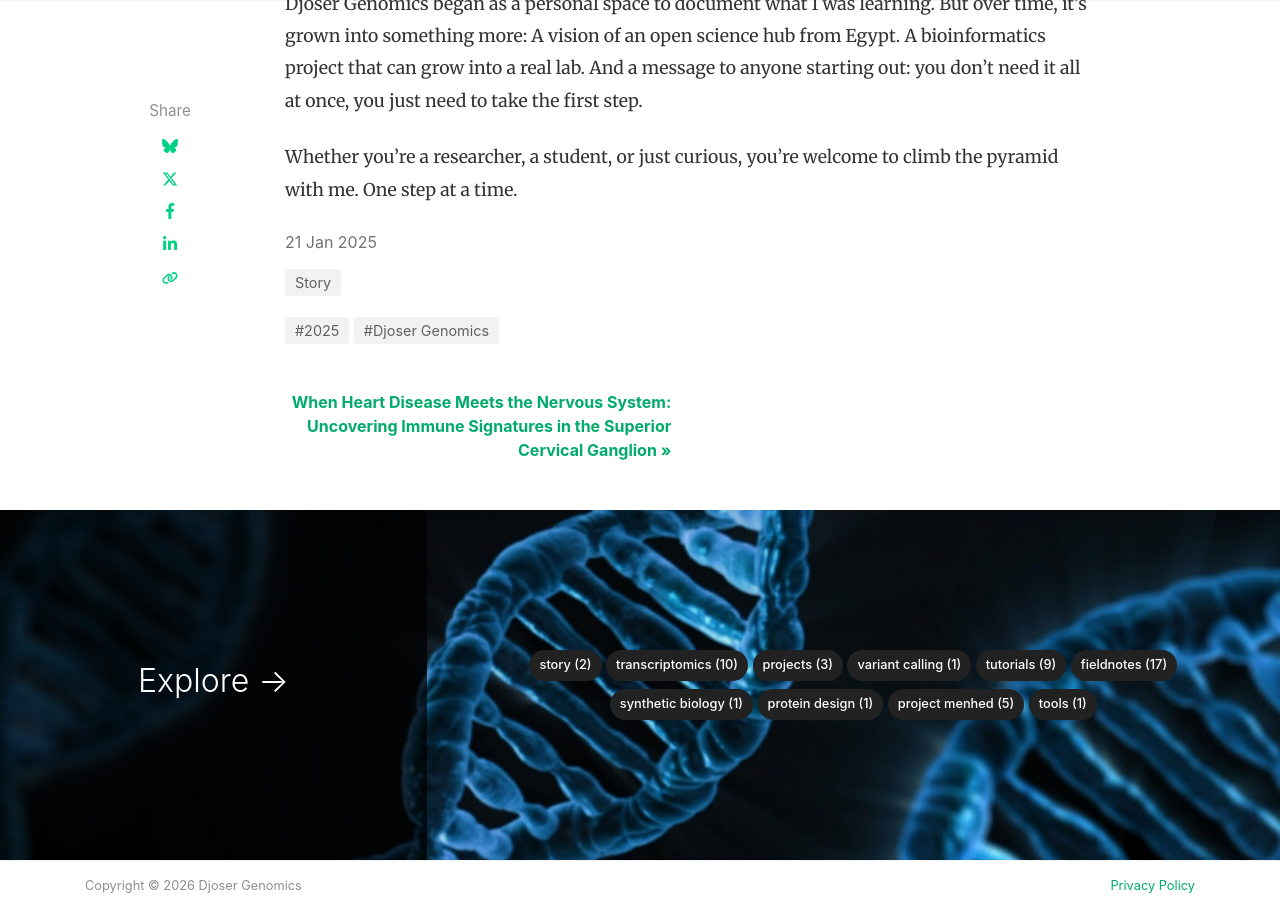
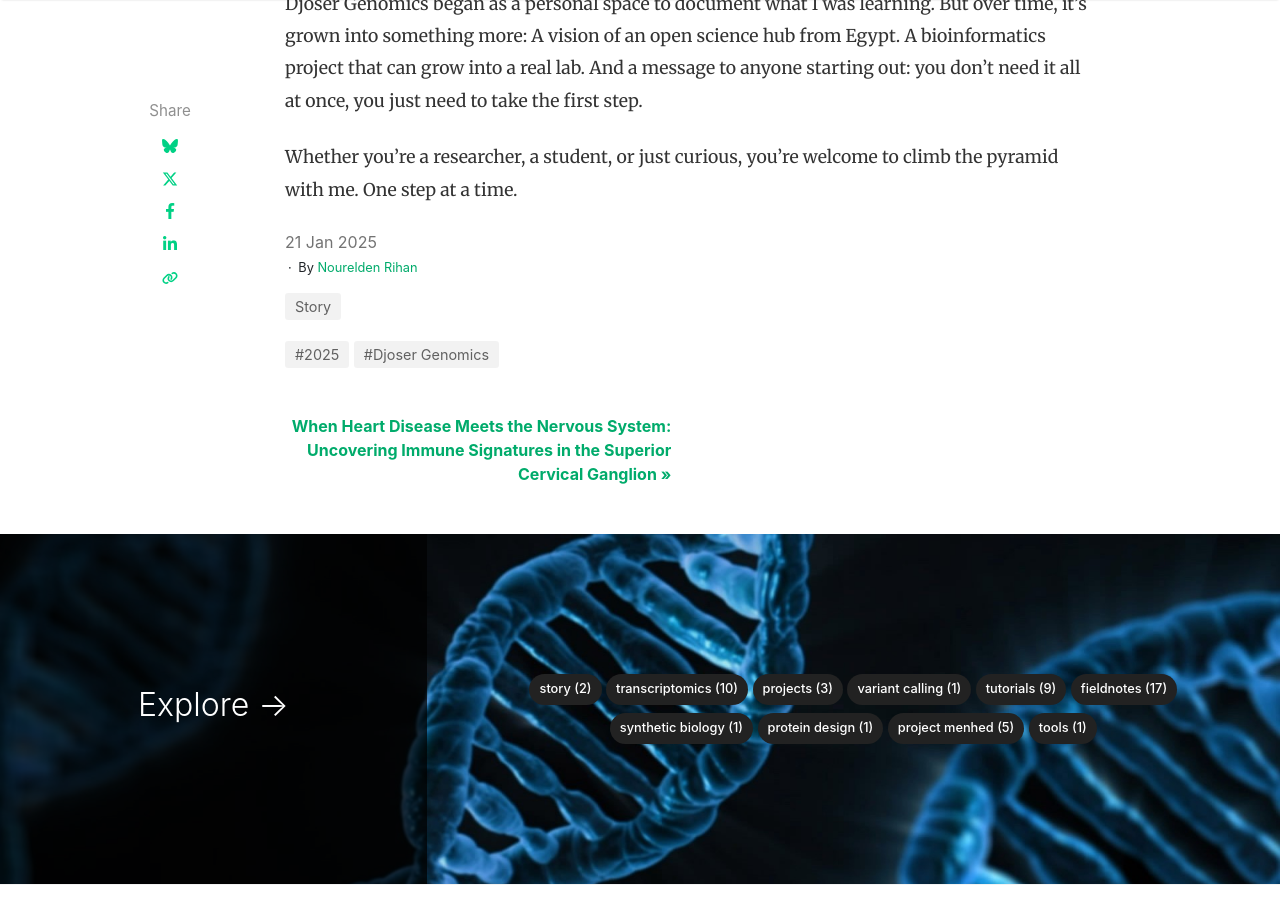
Before and after one commit to DjoserGenomics/djosergenomics.github.io, a Jekyll site: the page built from _posts/2025-01-21-Djoser-Genomics-Story.md, in a window 1280 px wide and 900 px high, scrolled down 1047 px. Built offline with Jekyll 4.4.1, drawn with Linux system fonts in a browser that asks for light colours; nearby versions of some CDN libraries; comment, search, counter and statistics services are not loaded.

Commit message:
Authors now show on posts

```diff
--- a/_config.yml
+++ b/_config.yml
@@ -15,7 +15,7 @@
     name: Nourelden Rihan
     display_name: Nourelden Rihan
     email: noureldenrihan@gmail.com
-    web: https://nourelden-rihan.web.app
+    web: https://www.linkedin.com/in/noureldenrihan/
     description: "Creator of Djoser Genomics"
 
 # Plugins
--- a/_layouts/post.html
+++ b/_layouts/post.html
@@ -69,6 +69,10 @@
             <p>
             <small>
                 <span class="post-date"><time class="post-date" datetime="{{ page.date | date:"%Y-%m-%d" }}">{{ page.date | date_to_string }}</time></span>
+                {% if author %}
+                <span class="dot"></span>
+                <span class="post-author">By <a target="_blank" href="{{ author.web }}">{{ author.display_name }}</a></span>
+                {% endif %}
                 {% if page.last_modified_at %}
                 (Updated: <time datetime="{{ page.last_modified_at | date_to_xmlschema }}" itemprop="dateModified">{{ page.last_modified_at | date: "%b %-d, %Y" }}</time>)
                 {% endif %}
```
